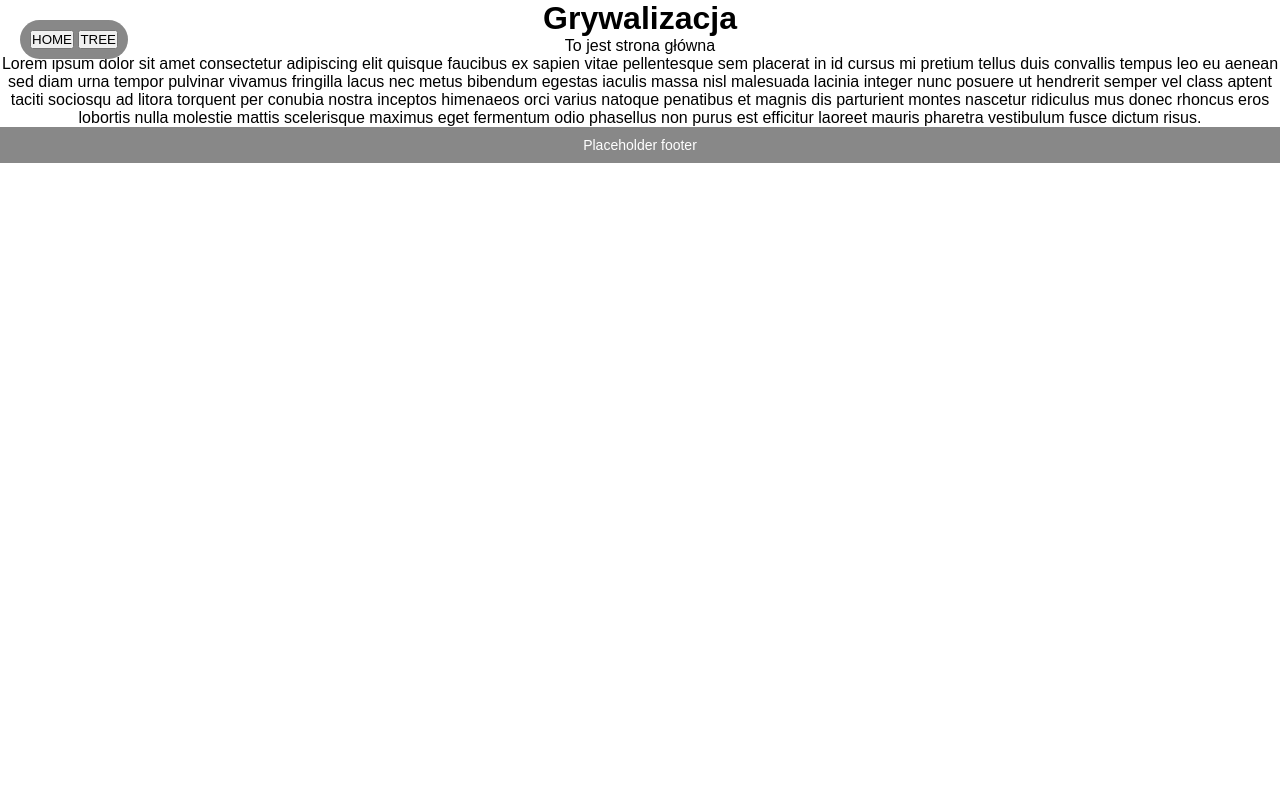
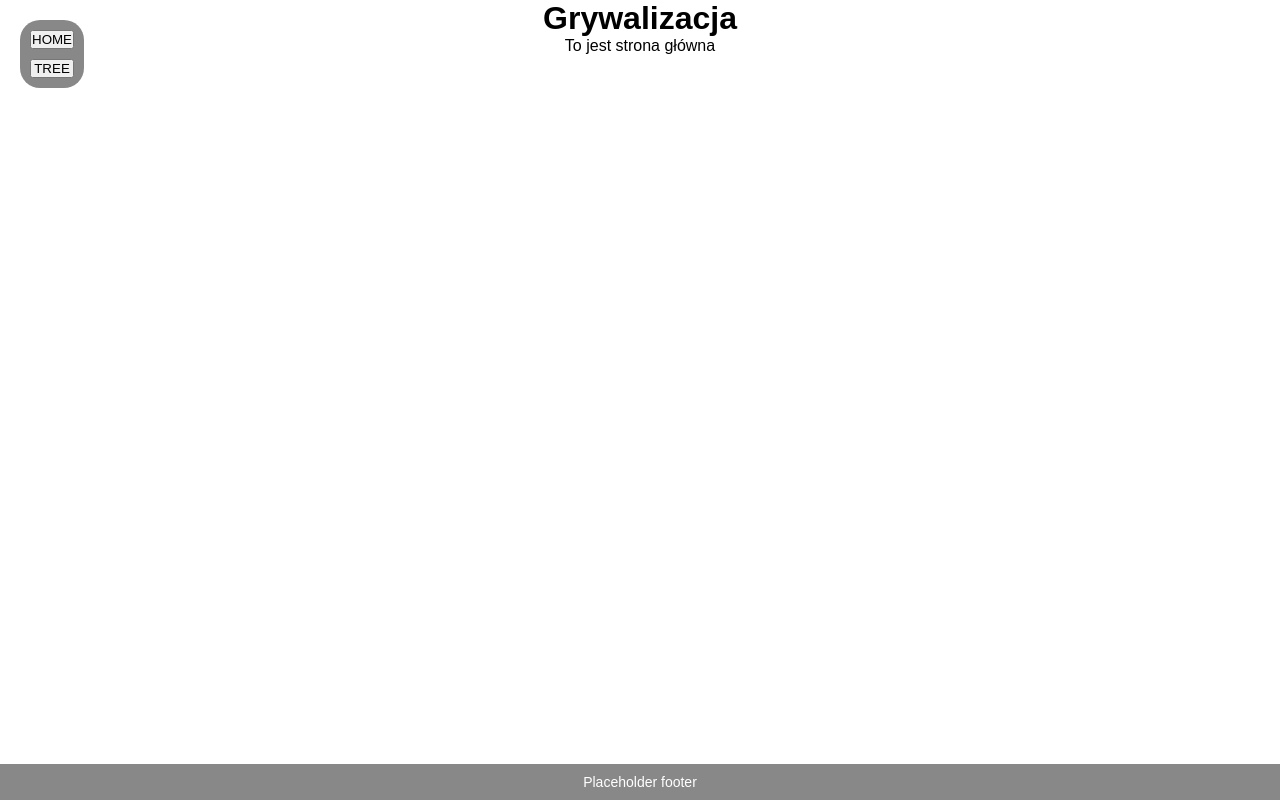
Before and after one commit to T0253r/TK-grywalizacja, a Flask app: page / in a window 1280 px wide. Run offline with Flask 3, Linux system fonts and the light colour scheme.

Commit message:
Improve initial tree layout

```diff
--- a/static/css/style.css
+++ b/static/css/style.css
@@ -24,6 +24,9 @@ body, html {
 }
 
 .sidebar {
+  display: flex;
+  flex-direction: column;
+  gap: 10px;
   position: fixed;
   top: 20px;
   left: 20px;
@@ -82,6 +85,7 @@ body, html {
 }
 
 footer {
+  margin-top: auto;
   background: #888;
   color: white;
   text-align: center;
--- a/templates/index.html
+++ b/templates/index.html
@@ -5,5 +5,4 @@
 {% block content %}
   <h1 style="text-align: center;">Grywalizacja</h1>
   <p style="text-align: center;">To jest strona główna</p>
-  <p style="text-align: center;">Lorem ipsum dolor sit amet consectetur adipiscing elit quisque faucibus ex sapien vitae pellentesque sem placerat in id cursus mi pretium tellus duis convallis tempus leo eu aenean sed diam urna tempor pulvinar vivamus fringilla lacus nec metus bibendum egestas iaculis massa nisl malesuada lacinia integer nunc posuere ut hendrerit semper vel class aptent taciti sociosqu ad litora torquent per conubia nostra inceptos himenaeos orci varius natoque penatibus et magnis dis parturient montes nascetur ridiculus mus donec rhoncus eros lobortis nulla molestie mattis scelerisque maximus eget fermentum odio phasellus non purus est efficitur laoreet mauris pharetra vestibulum fusce dictum risus.</p>
 {% endblock %}
```
Also changed, not shown: static/js/tree.js (+23 -5 lines).
